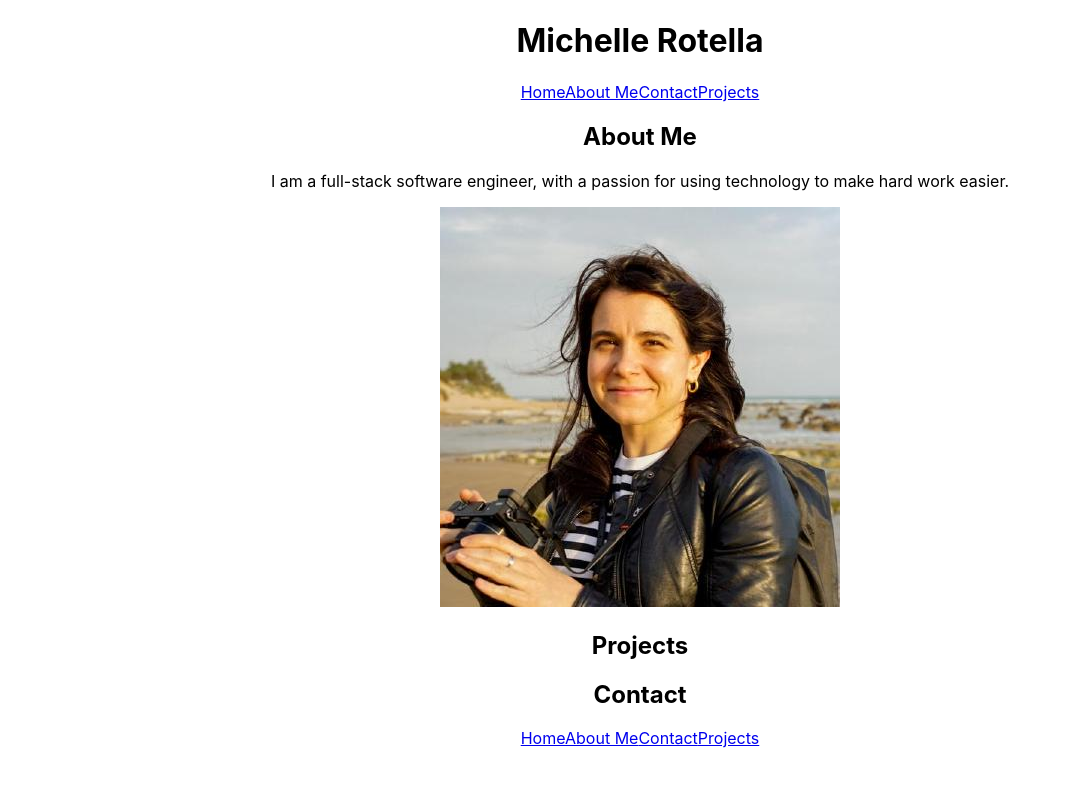
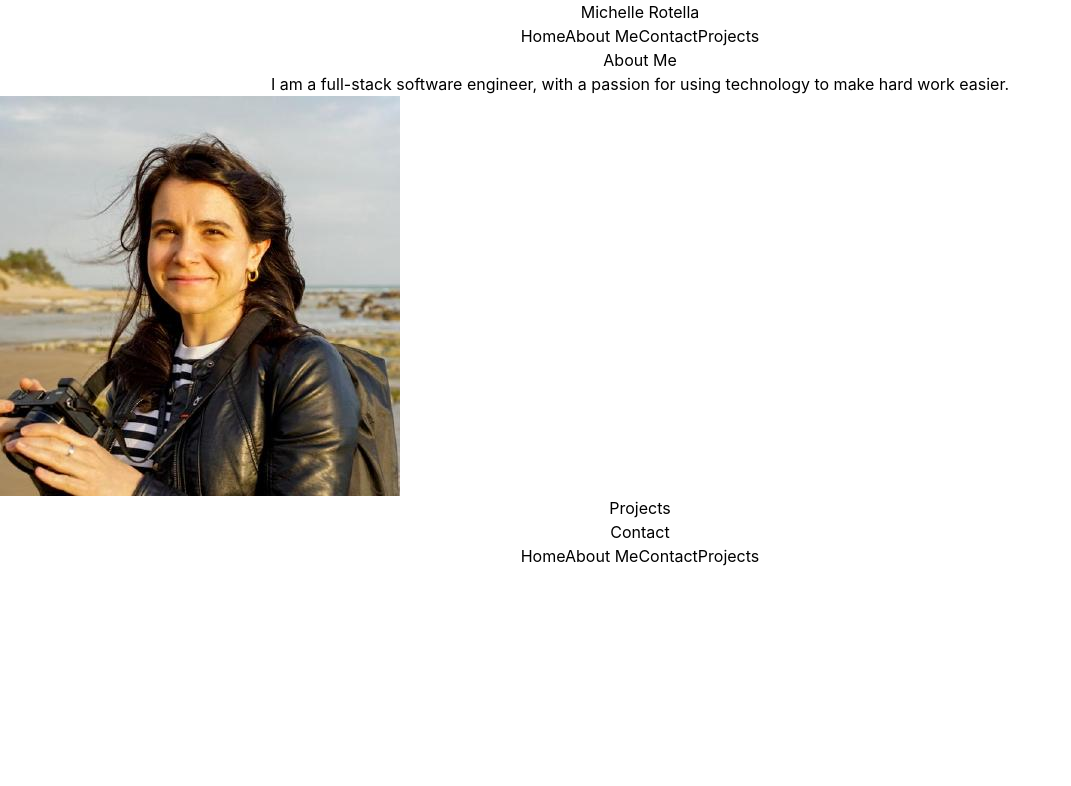
Before and after one commit to marotella/portfolio, a React (Create React App) app: page / in a window 1280 px wide. Shown: the top 786 px of the page, without its empty margins (0-1071 px from the left). Built offline with nearby package versions, Linux system fonts and the light colour scheme.

Commit message:
tailwind installed

```diff
--- a/package.json
+++ b/package.json
@@ -36,5 +36,10 @@
       "last 1 firefox version",
       "last 1 safari version"
     ]
+  },
+  "devDependencies": {
+    "autoprefixer": "^10.4.14",
+    "postcss": "^8.4.24",
+    "tailwindcss": "^3.3.2"
   }
 }
--- /dev/null
+++ b/postcss.config.js
@@ -0,0 +1,6 @@
+module.exports = {
+  plugins: {
+    tailwindcss: {},
+    autoprefixer: {},
+  },
+}
--- a/src/index.css
+++ b/src/index.css
@@ -11,3 +11,7 @@ code {
   font-family: source-code-pro, Menlo, Monaco, Consolas, 'Courier New',
     monospace;
 }
+
+@tailwind base;
+@tailwind components;
+@tailwind utilities;
--- a/src/pages/Home.js
+++ b/src/pages/Home.js
@@ -1,14 +1,17 @@
 
 function Home() {
     return (
-        <div>
-        <div><h2>About Me</h2>
-        <p>I am a full-stack software engineer, with a passion for using technology to make hard work easier.</p>
-        <img src={process.env.PUBLIC_URL + "/mrotella.jpeg"} alt="michelle" />
-        </div>
-        <div><h2>Projects</h2></div>
-        <div><h2>Contact</h2></div>
-        </div>
+        <main>
+            <section>
+                <div>
+                    <h2>About Me</h2>
+                    <p>I am a full-stack software engineer, with a passion for using technology to make hard work easier.</p>
+                </div>
+                <img src={process.env.PUBLIC_URL + "/mrotella.jpeg"} alt="michelle" />
+            </section>
+            <div><h2>Projects</h2></div>
+            <div><h2>Contact</h2></div>
+        </main>
     )
 
 }
--- /dev/null
+++ b/tailwind.config.js
@@ -0,0 +1,18 @@
+/** @type {import('tailwindcss').Config} */
+module.exports = {
+  content: [
+    "./index.html",
+    "./src/**/*.{js,ts,jsx,tsx}",
+  ],
+  theme: {
+    extend: {
+      screens: {
+        sm: "640px",
+        md: "769px",
+        lg: "1024px",
+        xl: "1280px",
+      }
+    },
+  },
+  plugins: [],
+}
```
Also changed, not shown: 1 other file (tests, documents, lock files or other folders).
